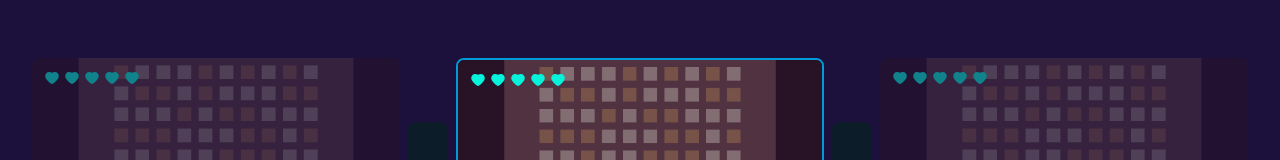
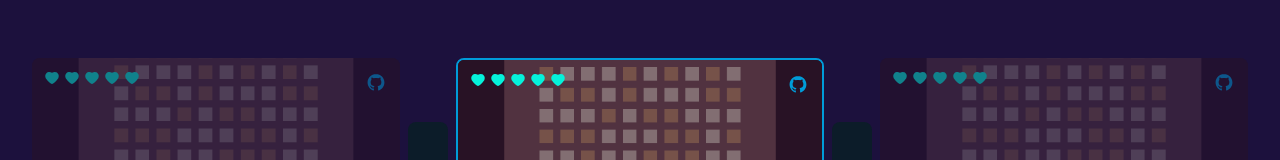
Before and after one commit to smuffels/portfolio, a React (Vite) app in the folder portfolio/: page / in a window 1280 px wide. Shown: the part 723-883 px from the top of the page. Built offline with nearby package versions, Linux system fonts and the light colour scheme.

Commit message:
add github link to projects

```diff
--- a/portfolio/src/CarouselLogic.tsx
+++ b/portfolio/src/CarouselLogic.tsx
@@ -6,4 +6,5 @@ export interface Project {
   progress: 1 | 2 | 3 | 4 | 5;
   title: string;
   summary: string;
+  github: string;
 }
--- a/portfolio/src/components/ProjectCards.tsx
+++ b/portfolio/src/components/ProjectCards.tsx
@@ -1,5 +1,6 @@
 import type { Project } from "../CarouselLogic";
 import HeartProgress from "./HeartProgress";
+import { DiGithubBadge } from "react-icons/di";
 
 function ProjectCards({
   project,
@@ -28,6 +29,12 @@ function ProjectCards({
       <div className="absolute inset-0 flex items-center justify-center">
         <p className={`text-center px-4 ${textCustom}`}>{project.summary}</p>
       </div>
+
+      <div className="absolute top-3 right-3">
+        <a href={project.github} target="_blank">
+          <DiGithubBadge className="size-6" />
+        </a>
+      </div>
     </div>
   );
 }
--- a/portfolio/src/sections/Projects.tsx
+++ b/portfolio/src/sections/Projects.tsx
@@ -12,6 +12,7 @@ function Projects({ t }: { t: Translation }) {
       progress: 5,
       title: t.project1title,
       summary: t.project1summary,
+      github: "https://github.com/smuffels/Game_of_Life",
     },
     {
       id: 2,
@@ -19,6 +20,7 @@ function Projects({ t }: { t: Translation }) {
       progress: 5,
       title: t.project2title,
       summary: t.project2summary,
+      github: "https://github.com/smuffels/health_but_better",
     },
   ];
 
```
